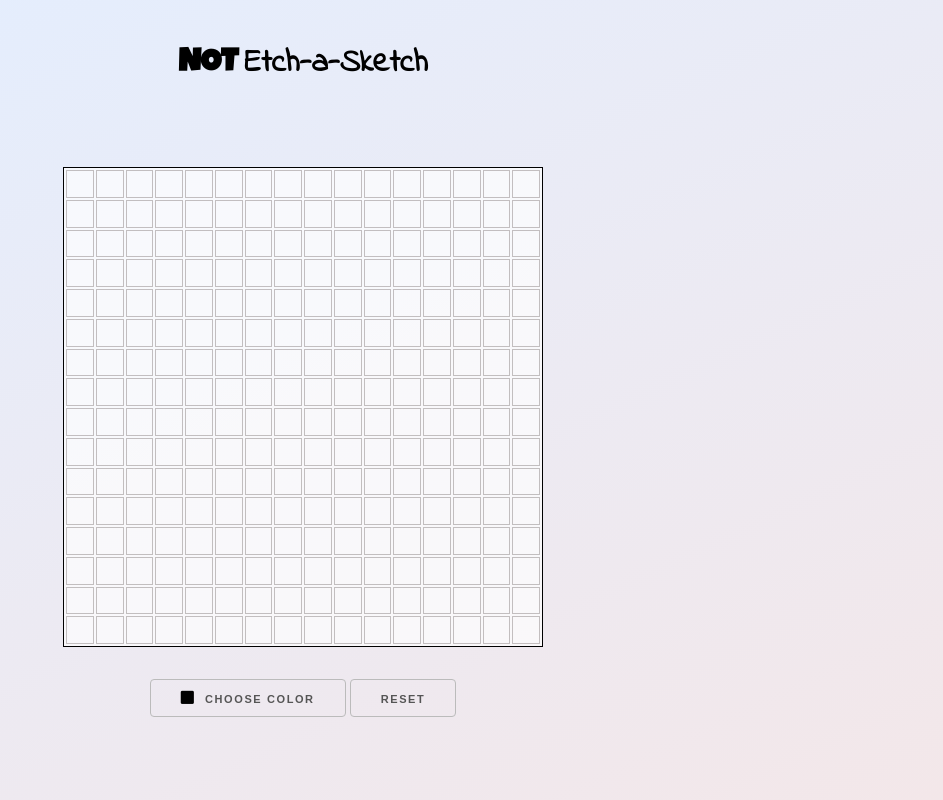
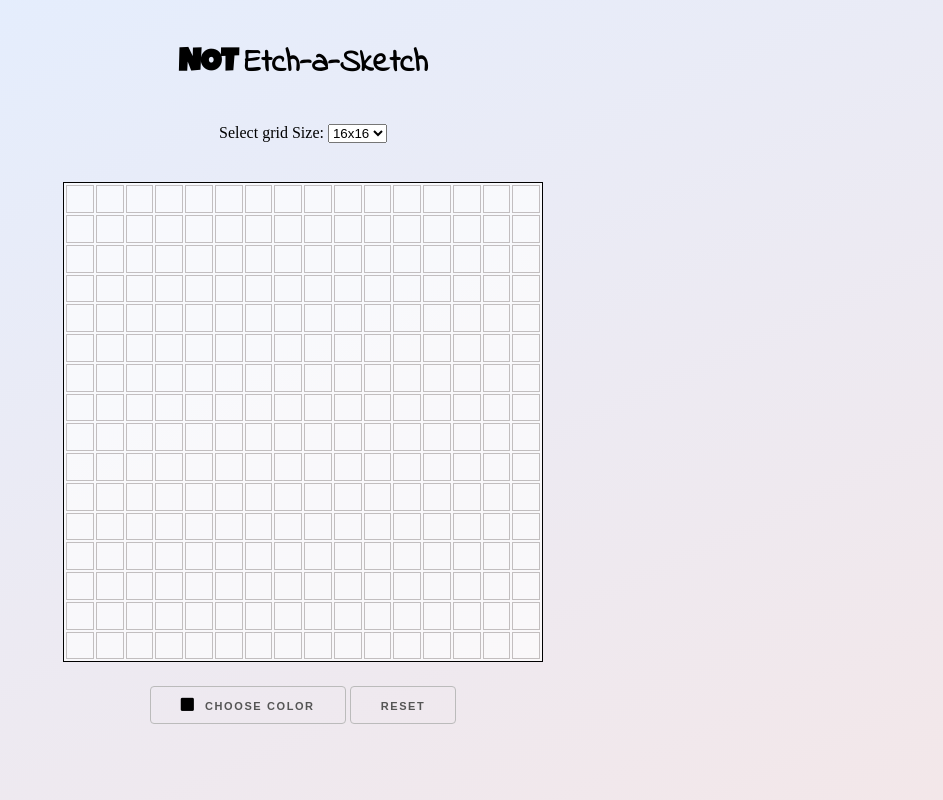
Before and after one commit to obviouswhy/not-etch-a-sketch, a PHP site: page / in a window 1280 px wide. Shown: the whole page, without its empty margins (337-1280 px from the left). Run offline with PHP 8.4, Linux system fonts and the light colour scheme; some libraries are stand-ins or nearby versions.

Commit message:
fixing color picker in safari

```diff
--- a/css/style.css
+++ b/css/style.css
@@ -26,21 +26,36 @@ h1::before{
 }
 .sketchContainer{
     box-sizing: border-box;
-    margin: 10vh auto 4vh auto;
+    margin: 3vh auto;
     padding: 2px;
     border:1px solid;
     width: 60vh;
     height: 60vh;
     background: #ffffffb0;
+    cursor: pointer;
+}
+/*16*16*/
+.grid1{
     display: grid;
     grid-template-columns: repeat(16, 1fr);
     grid-template-rows: repeat(16, 1fr);
     grid-gap: 2px;
-    cursor: pointer;
-  }
-
+}
+/*32*32*/
+.grid2{
+    display: grid;
+    grid-template-columns: repeat(32, 1fr);
+    grid-template-rows: repeat(32, 1fr);
+    grid-gap: 2px;
+}
+/*64*64*/
+.grid3{
+    display: grid;
+    grid-template-columns: repeat(64, 1fr);
+    grid-template-rows: repeat(64, 1fr);
+    grid-gap: 2px;
+}
 .square{
-/*display:inline-block;*/
 border:.5px solid #867e7e7a;
 }
 .square:hover{
@@ -51,13 +66,11 @@ opacity:.5;
 .buttons{
     text-align: center;
 }
-
-/*.painted{
-background-color:black;
-}*/
-
-input[type="color"] {
-    display: none;
+.gridSize{
+    text-align: center;
+}
+.gridSize * {
+    display: inline-block;
 }
 /* Buttons form :
 getSkelleton.com/
--- a/index.html
+++ b/index.html
@@ -12,14 +12,19 @@
 <body>
     <div class="wrapper">
         <h1 id="title">Etch-a-Sketch</h1>
+        <div class="gridSize">
+            <p>Select grid Size:</p>
+            <select class="gridSelector">
+                <option value="16x">16x16</option>
+                <option value="32x">32x32</option>
+                <option value="64x">64x64</option>
+            </select>
+        </div>
         <div class="main">
             <div class="sketchContainer">
             </div>
             <div class="buttons">
-                <!--<button class="colorPick"><i class="fas fa-square"></i>  Choose Color</button>
-                <button class="reset-btn">Reset</button>
-                <input id="colorPickerSafari" class="jscolor {closable:true,closeText:'Close',onFineChange:'updateColor(this),valueElement:'valueInput', styleElement:'styleInput'}" style="display:none">
-                <input type="color" name="color" id="colorPicker" style="display:none">-->
+                <!-- using jscolor because input type color is not supported by safari... -->
                 <button class="colorPick jscolor {valueElement:'valueInput', styleElement:'styleInput',closable:true, onFineChange:'updateColor(this)'}">
                 <i class="fas fa-square"></i>  Choose Color </button>
                 <button class="reset-btn">Reset</button>
--- a/js/main.js
+++ b/js/main.js
@@ -1,14 +1,51 @@
 
+var grid = document.querySelector('.gridSelector');
+var container = document.querySelector(".sketchContainer");
+grid.addEventListener('change', (e) => {
+    deleteSquares();
+    container.classList.remove('grid1', 'grid2', 'grid3');
+    populate(grid.value);
+});
+populate(grid.value);
 
-/*  popukate the div sketchContainer with the cells to be painted*/
-var container = document.querySelector(".sketchContainer");
+/*  populate the div sketchContainer with the cells to be painted*/
+function populate(size) {
+
+    var sqrNum;
+    switch (size) {
+        case '16x':
+            sqrNum = (16*16);
+            container.classList.add('grid1');
+            break;
+        case '32x':
+            sqrNum = (32*32);
+            container.classList.add('grid2');
+            break;
+        case '64x':
+            sqrNum = (64*64);
+            container.classList.add('grid3');
+            break;
+
+        default:
+            sqrNum = (16*16);
+            container.classList.add('grid1');
+            break;
+    }
+    createSquares(sqrNum);
+    initializeElements();
+}
+function createSquares(squareNum) {
     var div = document.createElement('div');
     div.classList.add('square');
-
-for (var i = 1; i <= 256; i++){
+    for (var i = 1; i <= squareNum; i++){
         container.appendChild(div.cloneNode());
-
       }
+}
+function deleteSquares() {
+    var sqs = document.querySelectorAll(".square");
+    sqs.forEach(sqr=>sqr.parentNode.removeChild(sqr));
+}
+function initializeElements() {
     /*
     - sets te eventListeners for click and drag
     - checks if the cell is painted, if painted -> remove color, else paint
@@ -39,36 +76,12 @@ function resetCells() {
         //sqs.forEach(sqr => sqr.classList.remove('painted'));
             sqs.forEach(sqr => sqr.setAttribute('style', 'background-color:inherit'));
     }
+}
+
 /* gets the value from the color picker to set the main color and change the color of the square inside the button */
 var mainColor = "black";
 var colorDisplay = document.querySelector(".colorPick > i");
     function updateColor(col) {
         colorDisplay.setAttribute("style","color: #" + col);
         mainColor = '#'+col;
-
 }
-//var isSafari = /constructor/i.test(window.HTMLElement) || (function (p) { return p.toString() === "[object SafariRemoteNotification]"; })(!window['safari'] || safari.pushNotification);
-
-/*if (isSafari) {
-    var chooseColor = document.querySelector(".colorPick"); /*This one is the button that will activte the input type color
-    var colorDisplay = document.querySelector(".colorPick > i");
-    var colorPicker = document.querySelector("#colorPickerSafari"); /*This one is the input type color
-
-    function updateColor(col) {
-        colorDisplay.setAttribute("style","color: #" + col);
-        mainColor = col;
-
-    }
-    chooseColor.addEventListener('click', (e) =>colorPicker.jscolor.show());
-}else{
-    var chooseColor = document.querySelector(".colorPick"); /*This one is the button that will activte the input type color
-    var colorDisplay = document.querySelector(".colorPick > i");
-    var colorPicker = document.querySelector("#colorPicker"); /*This one is the input type color
-
-    colorPicker.addEventListener("input", (e) => {
-        mainColor = document.querySelector("#colorPicker").value;
-        colorDisplay.setAttribute("style","color:" + mainColor);
-    });
-
-    chooseColor.addEventListener('click', (e) =>colorPicker.click());
-}*/
```
Lines whose indentation alone changed are shown as unchanged.
